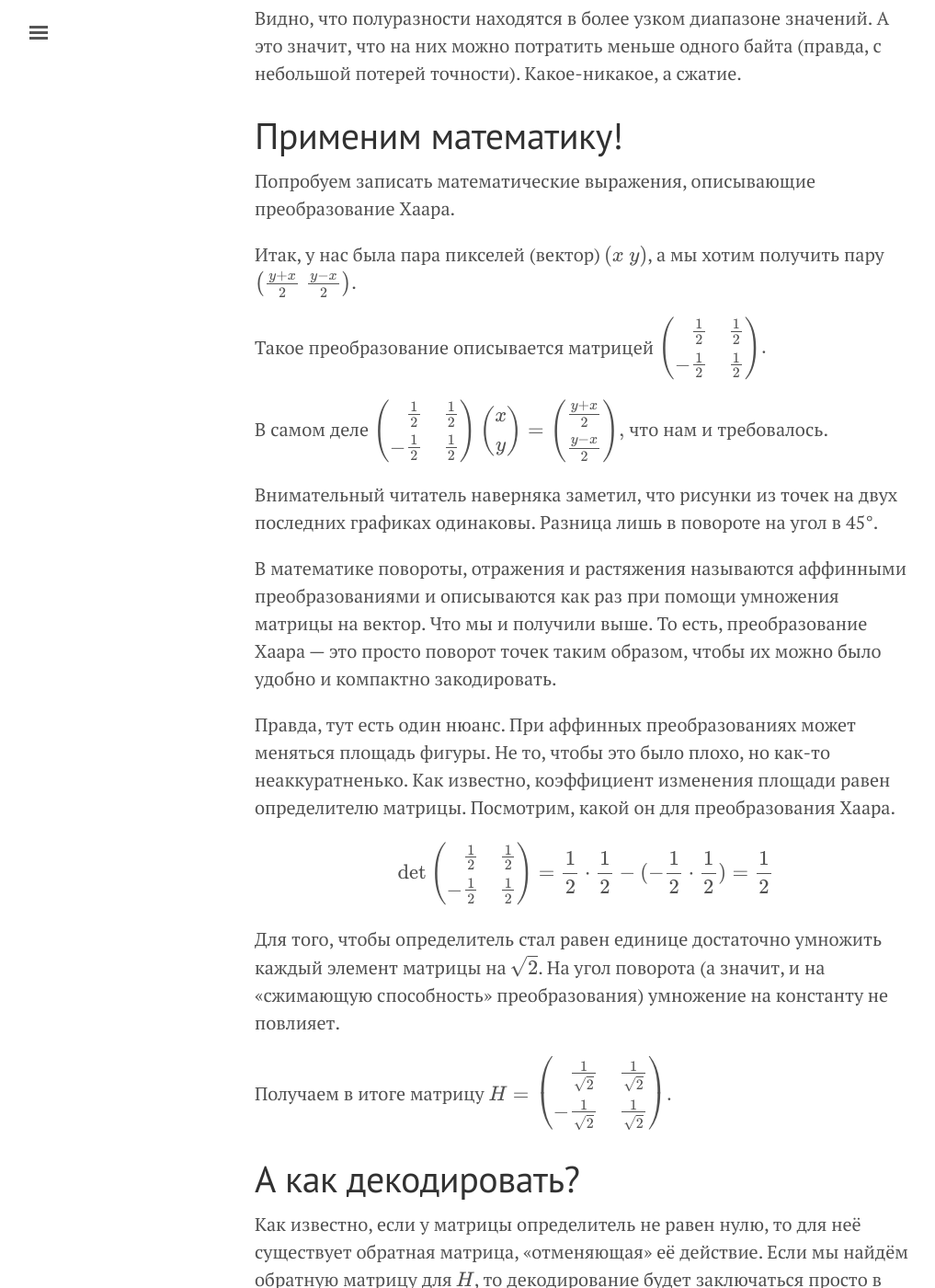
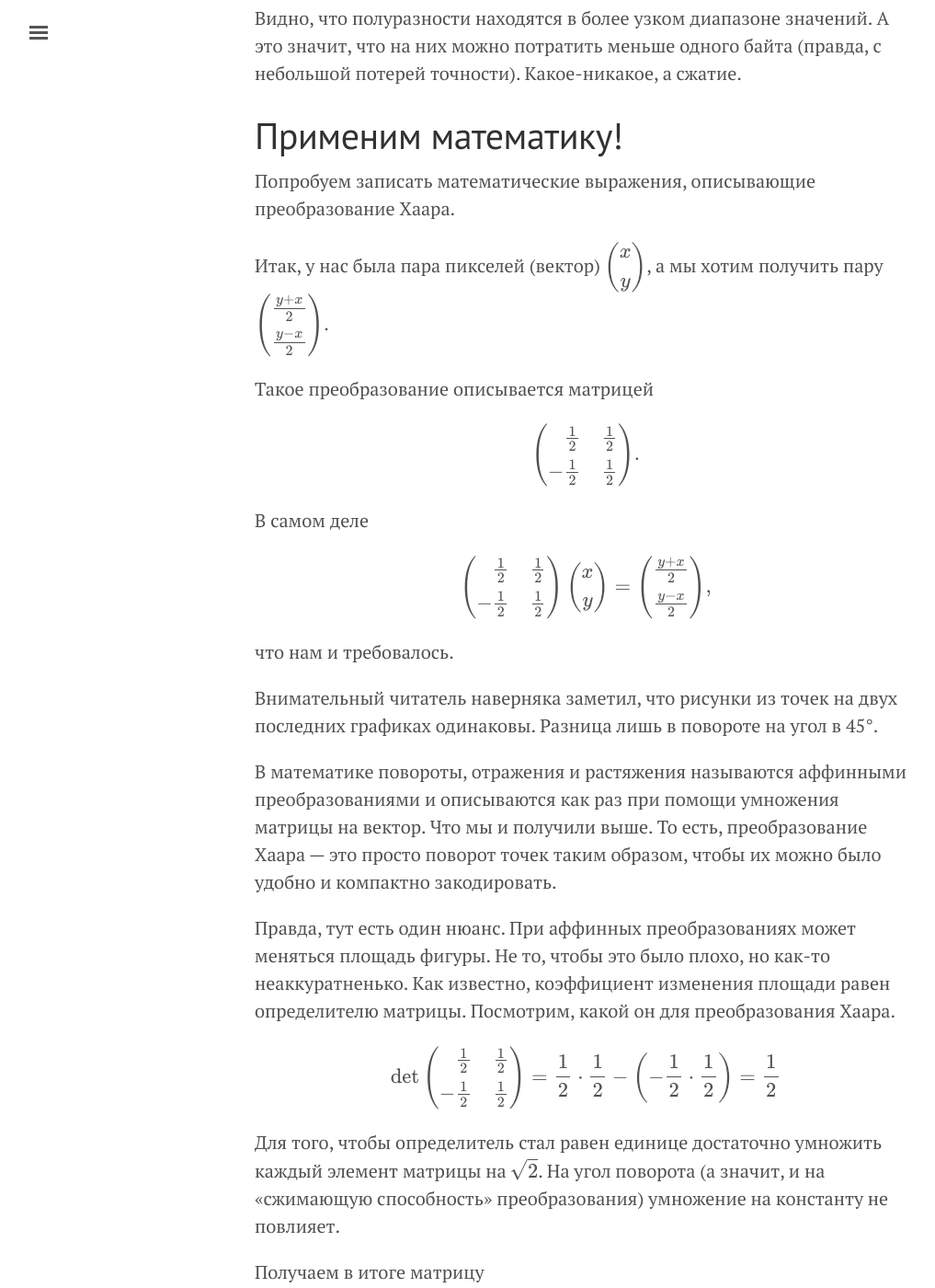
Before and after one commit to velikodniy/velikodniy.github.io, a Jekyll site: the page built from _posts/2019-01-31-wavelets-theory.md, in a window 1280 px wide and 1400 px high, scrolled down 6740 px. Shown: the whole window at 92% size, without its empty margins (3-1020 px from the left). Built offline with Jekyll 4.4.1, drawn with Linux system fonts in a browser that asks for light colours; formulas are drawn with MathJax 3; a script that is not in the unit is left out; some of the changed text lies outside the part shown.

Commit message:
Fix formulae appearance

```diff
--- a/_posts/2019-01-31-wavelets-theory.md
+++ b/_posts/2019-01-31-wavelets-theory.md
@@ -204,23 +204,26 @@ RAR, GZIP, BZ2 и так далее. Неудивительно, что благ
 преобразование Хаара.
 
 Итак, у нас была пара пикселей (вектор)
-$\begin{pmatrix} x \\ y \end{pmatrix}$, а мы хотим
+$$\begin{pmatrix} x \\ y \end{pmatrix}$$, а мы хотим
 получить пару
-$\begin{pmatrix} \frac{y+x}2 \\ \frac{y-x}2 \end{pmatrix}$.
+$$\begin{pmatrix} \frac{y+x}2 \\ \frac{y-x}2 \end{pmatrix}$$.
 
 Такое преобразование описывается матрицей
+
 $$\begin{pmatrix}
   \phantom{-}\frac12 & \frac12 \\
             -\frac12 & \frac12
 \end{pmatrix}.$$
 
 В самом деле
+
 $$\begin{pmatrix}
   \phantom{-}\frac12 & \frac12 \\
   -\frac12 & \frac12
 \end{pmatrix}
 \begin{pmatrix} x \\ y \end{pmatrix}  =
 \begin{pmatrix} \frac{y+x}2 \\ \frac{y-x}2 \end{pmatrix},$$
+
 что нам и требовалось.
 
 Внимательный читатель наверняка заметил, что рисунки из точек на двух
@@ -237,7 +240,7 @@ $$\begin{pmatrix}
 неаккуратненько. Как известно, коэффициент изменения площади равен
 определителю матрицы. Посмотрим, какой он для преобразования Хаара.
 
-$$\det\begin{pmatrix} \phantom{-}\frac12 & \frac12 \\ -\frac12 & \frac12 \end{pmatrix} = \frac12\cdot\frac12-(-\frac12\cdot\frac12) = \frac12$$
+$$\det\begin{pmatrix} \phantom{-}\frac12 & \frac12 \\ -\frac12 & \frac12 \end{pmatrix} = \frac12\cdot\frac12-\left(-\frac12\cdot\frac12\right) = \frac12$$
 
 Для того, чтобы определитель стал равен единице достаточно умножить
 каждый элемент матрицы на $\sqrt2$.  На угол поворота (а значит, и на
@@ -245,6 +248,7 @@ $$\det\begin{pmatrix} \phantom{-}\frac12 & \frac12 \\ -\frac12 & \frac12 \end{pm
 повлияет.
 
 Получаем в итоге матрицу
+
 $$H =
 \begin{pmatrix}
   \phantom{-}\frac1{\sqrt2} & \frac1{\sqrt2} \\
@@ -265,19 +269,23 @@ $$\begin{pmatrix} x \\ y \end{pmatrix} H^{-1} = \begin{pmatrix} s \\ d \end{pmat
 может, удастся как-то эту задачу упростить?
 
 Рассмотрим поближе нашу матрицу. Она состоит из двух вектор-строк:
-$\left(\frac1{\sqrt2},\frac1{\sqrt2}\right)$ и
-$\left(-\frac1{\sqrt2},\frac1{\sqrt2}\right)$. Назовём их $v_1$ и
-$v_2$.
+$$\left(\frac1{\sqrt2},\frac1{\sqrt2}\right)$$
+и $$\left(-\frac1{\sqrt2},\frac1{\sqrt2}\right)$$.
+Назовём их $v_1$ и $v_2$.
 
 Они обладают интересными свойствами.
 
 Во-первых, их длины равны 1, то есть
-$v_1 v_1^T = v_2 v_2^T = 1$. Здесь буква $T$ означает
-транспонирование — обмен строк и столбцов местами.  Умножение
-вектор-строки на транспонированную вектор-строку (то есть,
-вектор-столбец) — это обычное скалярное произведение.
 
-Во-вторых, они ортогональны, то есть $v_1 v_2^T = v_2 v_1^T = 0$.
+$$v_1 v_1^T = v_2 v_2^T = 1.$$
+
+Здесь буква $T$ означает транспонирование — обмен строк и столбцов
+местами.  Умножение вектор-строки на транспонированную вектор-строку
+(то есть, вектор-столбец) — это обычное скалярное произведение.
+
+Во-вторых, они ортогональны, то есть
+
+$$v_1 v_2^T = v_2 v_1^T = 0.$$
 
 Матрица, строки которой обладают указанными свойствами называется
 ортогональной. Чрезвычайно важным свойством таких матриц является то,
@@ -292,8 +300,11 @@ $$H^{-1} = H^T =
 вектор-строк на самих себя, то есть 1. А вне диагоналей — скалярные
 произведения вектор-строк друг на друга, то есть 0. В итоге
 произведение будет равно единичной матрице
-$\begin{pmatrix} 1 & 0 \\ 0 & 1 \end{pmatrix}$. А единичная матрица —
-это отсутствие преобразования, так как она не меняет вектор.
+
+$$\begin{pmatrix} 1 & 0 \\ 0 & 1 \end{pmatrix}.$$
+
+А единичная матрица — это отсутствие преобразования, так как она не
+меняет вектор.
 
 Мы любим ортогональные матрицы!
 
@@ -443,9 +454,16 @@ $$\begin{pmatrix}
 два.
 
 То есть, если исходная последовательность имеет вид
-$1, 2, 3, 4, 5, 6, \dots, N-1, N,$ то будем брать четвёрки с шагом 2:
-$(1, 2, 3, 4), (3, 4, 5, 6), \dots$ Последняя четвёрка «кусает
-последовательность за хвост»: $(N-1, N, 1, 2).$
+
+$$1, 2, 3, 4, 5, 6, \dots, N-1, N,$$
+
+то будем брать четвёрки с шагом 2:
+
+$$(1, 2, 3, 4), (3, 4, 5, 6), \dots$$
+
+Последняя четвёрка «кусает последовательность за хвост»:
+
+$$(N-1, N, 1, 2).$$
 
 Точно так же попробуем построить два фильтра: высокочастотный и
 низкочастотный. Каждую четвёрку будем заменять на два числа. Так как
@@ -458,6 +476,7 @@ $(1, 2, 3, 4), (3, 4, 5, 6), \dots$ Последняя четвёрка «кус
 
 Пусть значения яркостей в четвёрке равны $x, y, z, t.$ Тогда первый
 фильтр запишем в виде
+
 $$a = c_1x + c_2y + c_3z + c_4z.$$
 
 Четыре коэффициента, образующих вектор-строку матрицы преобразования,
@@ -465,6 +484,7 @@ $$a = c_1x + c_2y + c_3z + c_4z.$$
 
 Чтобы вектор-строка коэффициентов второго фильтра был ортогонален
 первому, возьмём те же коэффициенты но переставим их и поменяем знаки:
+
 $$d = c_4x - c_3y + c_2z - c_1t.$$
 
 Матрица преобразования будет иметь вид
@@ -480,15 +500,19 @@ c_4 &           -c_3 & c_2 &           -c_1  &&& \\
 Требование ортогональности выполняется для первой и второй строк
 автоматически. Потребуем, чтобы строки 1 и 3 тоже были ортогональны,
 для этого их скалярное произведение должно быть равно 0:
+
 $$c_3c_1 + с_4с_2 = 0.$$
 
 Векторы должны иметь единичную длину (иначе определитель не будет единичным):
+
 $$c_1^2 + c_2^2 + c_3^2 + c_4^2 = 1.$$
 
 Преобразование должно обнулять цепочку одинаковых значений (например, $(1, 1, 1, 1)$):
+
 $$1\cdot c_4 - 1\cdot c_3 + 1\cdot c_2 - 1\cdot c_1 = 0.$$
 
 Преобразование должно обнулять цепочку линейно растущих значений (например, $(1, 2, 3, 4)$):
+
 $$1\cdot c_4 - 2\cdot c_3 + 3\cdot c_2 - 4\cdot c_1 = 0.$$
 
 Кстати, если обнуляется эта четвёрка, то будут обнуляться и любые
@@ -508,6 +532,7 @@ c_4 - 2c_3 + 3c_2 - 4c_1 = 0.
 воспользоваться какой-нибудь компьютерной программой.
 
 Решение имеет вид:
+
 $$\begin{cases}
 c_1 = \frac{1+\sqrt3}{4\sqrt2},\\
 c_2 = \frac{3+\sqrt3}{4\sqrt2},\\
```
